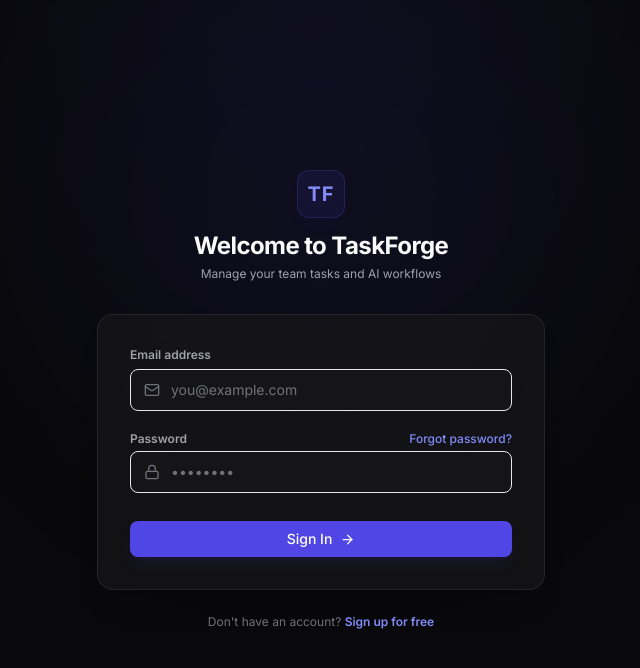
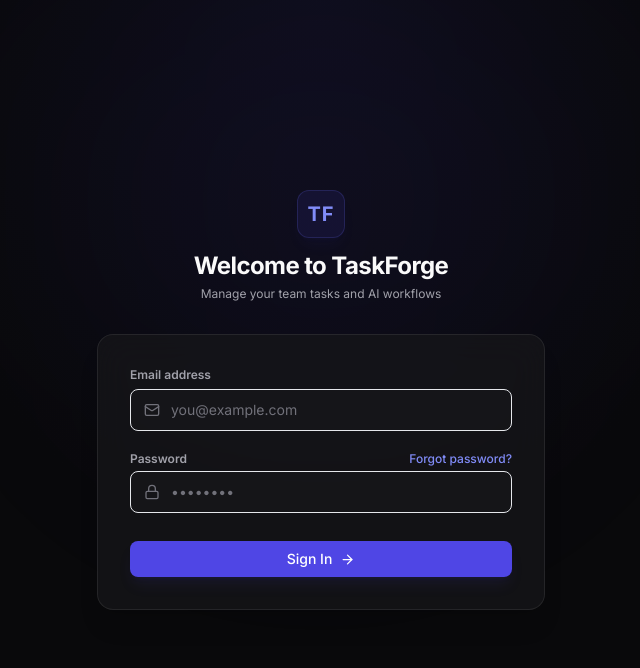
Before and after one commit to AshwaniSharma06/TaskForge, a React (Vite) app in the folder frontend/: page / in a window 1280 px wide. Shown: the top 668 px of the page, without its empty margins (319-959 px from the left). Built offline with nearby package versions, Linux system fonts and the light colour scheme; no server answers.

Commit message:
feat: remove sign up page navigation and UI link

```diff
--- a/frontend/src/App.tsx
+++ b/frontend/src/App.tsx
@@ -16,7 +16,6 @@
 
 // Pages
 import { Login } from './pages/Login';
-import { Signup } from './pages/Signup';
 import { VerifyEmail } from './pages/VerifyEmail';
 import { ForgotPassword } from './pages/ForgotPassword';
 import { ResetPassword } from './pages/ResetPassword';
@@ -187,8 +186,6 @@
   // 2. Unauthenticated Screens (Auth pages)
   if (!user) {
     switch (authPage) {
-      case 'signup':
-        return <Signup onNavigate={onNavigate} />;
       case 'verify-email':
         return <VerifyEmail params={routeParams} onNavigate={onNavigate} />;
       case 'forgot-password':
--- a/frontend/src/pages/Login.tsx
+++ b/frontend/src/pages/Login.tsx
@@ -99,16 +99,6 @@
           </form>
         </div>
 
-        {/* Footer info */}
-        <p className="text-center text-zinc-500 text-xs mt-6">
-          Don't have an account?{' '}
-          <button
-            onClick={() => onNavigate('signup')}
-            className="text-indigo-400 hover:text-indigo-300 font-semibold transition-all"
-          >
-            Sign up for free
-          </button>
-        </p>
       </div>
     </div>
   );
```
